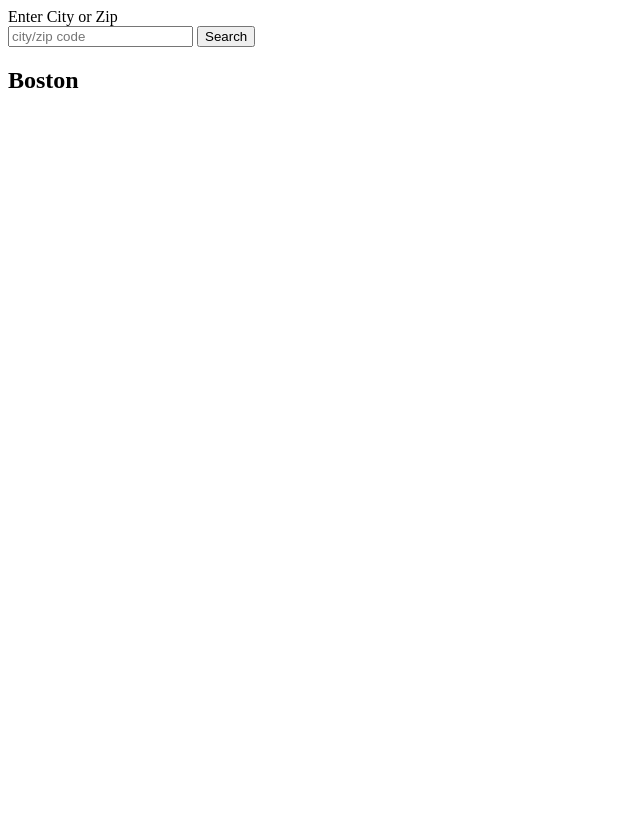
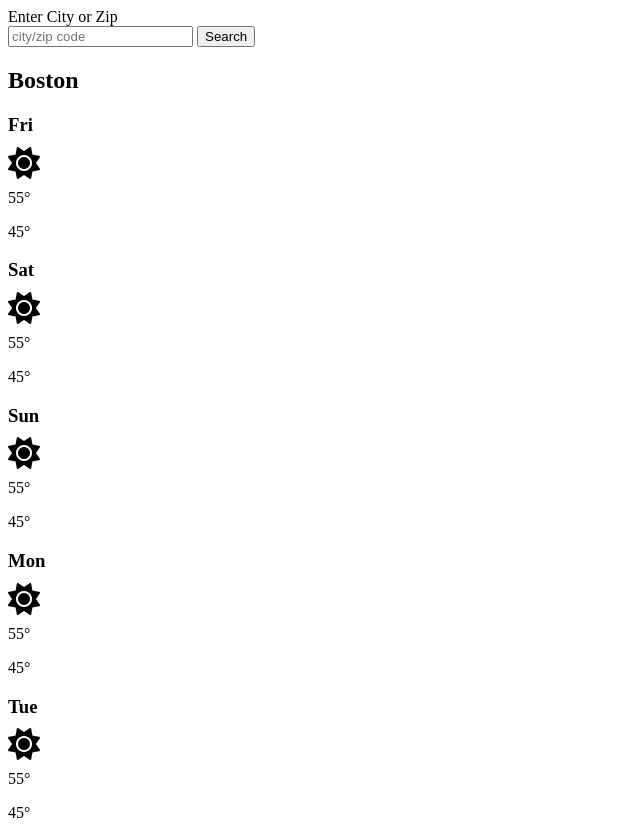
Before and after one commit to blain-crawford/Whether-the-weather-app, a plain HTML site: page index.html in a window 1280 px wide. Shown: the whole page, without its empty margins (0-640 px from the left). Before the commit the page ends 800 px from the top, so only its background shows below. Drawn offline with Linux system fonts and the light colour scheme.

Commit message:
about to work on 5 day forecasrt, still need zipcode to match state

```diff
--- a/index.html
+++ b/index.html
@@ -14,13 +14,54 @@
       <span id="search-error"></span>
     </div>
     <input id="city-input" type="text" autocomplete="off" placeholder="city/zip code">
-
     <button id="search-button">Search</button>
   </div>
   <div id="name-and-time">
     <h2 id="city">Boston</h2>
     <p id="current-temp"></p>
   </div>
+  <div id="five-day-forecast">
+    <div id="" class="forecast">
+      <h3 class="day-of-week">Fri</h3>
+      <i class="fa-solid fa-sun fa-2xl weather-symbol"></i>
+      <div class="high-low-temp">
+        <p class="high-temp">55°</p>
+        <p class="low-temp">45°</p>
+    </div>
+    </div>
+    <div id="" class="forecast">
+      <h3 class="day-of-week">Sat</h3>
+      <i class="fa-solid fa-sun fa-2xl weather-symbol"></i>
+      <div class="high-low-temp">
+        <p class="high-temp">55°</p>
+        <p class="low-temp">45°</p>
+      </div>
+    </div>
+    <div id="" class="forecast">
+      <h3 class="day-of-week">Sun</h3>
+      <i class="fa-solid fa-sun fa-2xl weather-symbol"></i>
+      <div class="high-low-temp">
+        <p class="high-temp">55°</p>
+        <p class="low-temp">45°</p>
+      </div>
+    </div>
+    <div id="" class="forecast">
+      <h3 class="day-of-week">Mon</h3>
+      <i class="fa-solid fa-sun fa-2xl weather-symbol"></i>
+      <div class="high-low-temp">
+        <p class="high-temp">55°</p>
+        <p class="low-temp">45°</p>
+      </div>
+    </div>
+    <div id="" class="forecast">
+      <h3 class="day-of-week">Tue</h3>
+      <i class="fa-solid fa-sun fa-2xl weather-symbol"></i>
+      <div class="high-low-temp">
+        <p class="high-temp">55°</p>
+        <p class="low-temp">45°</p>
+      </div>
+    </div>
+  </div>
   <script type="module" src="./main.js"></script>
 </body>
 </html>
```
